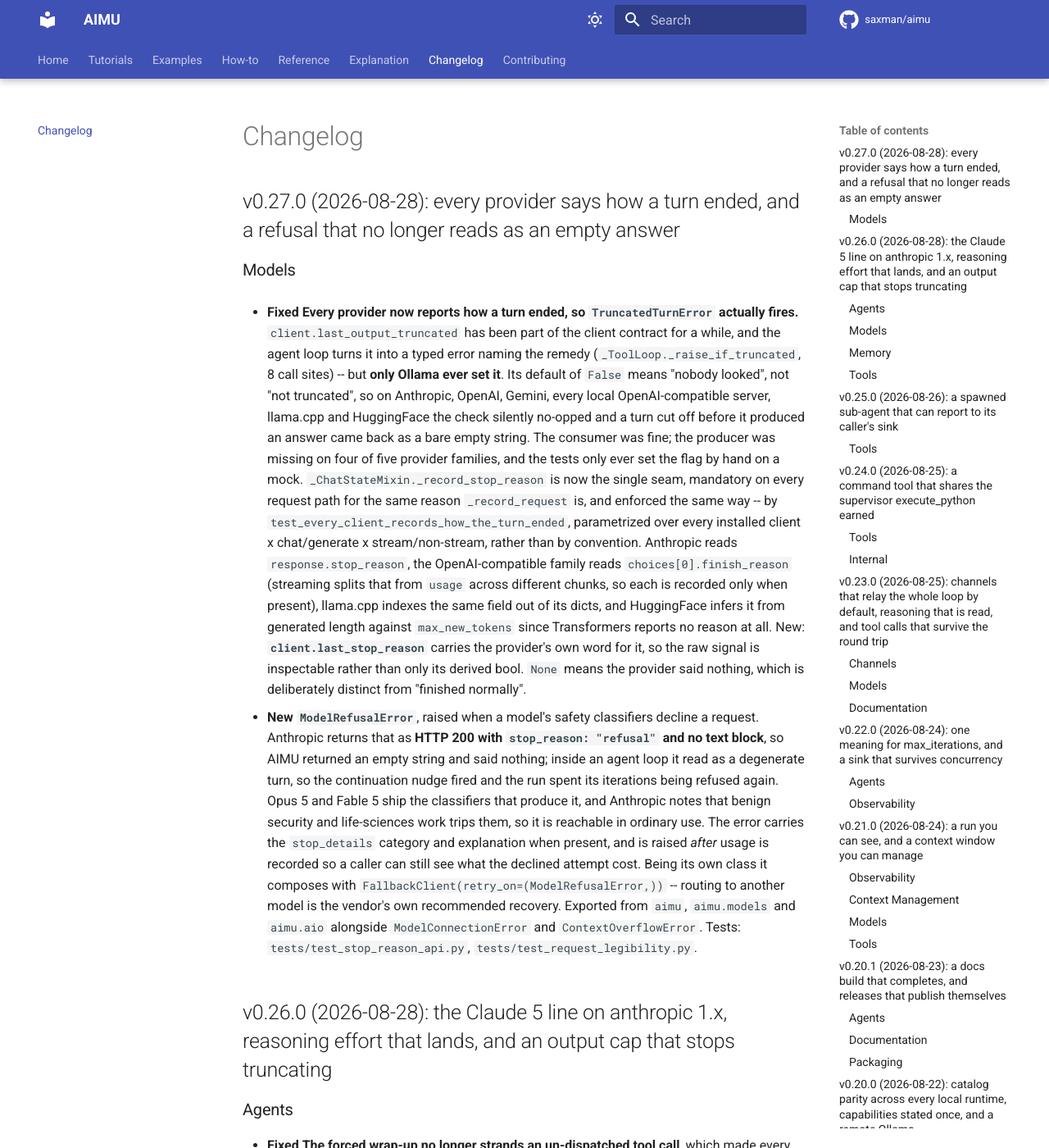
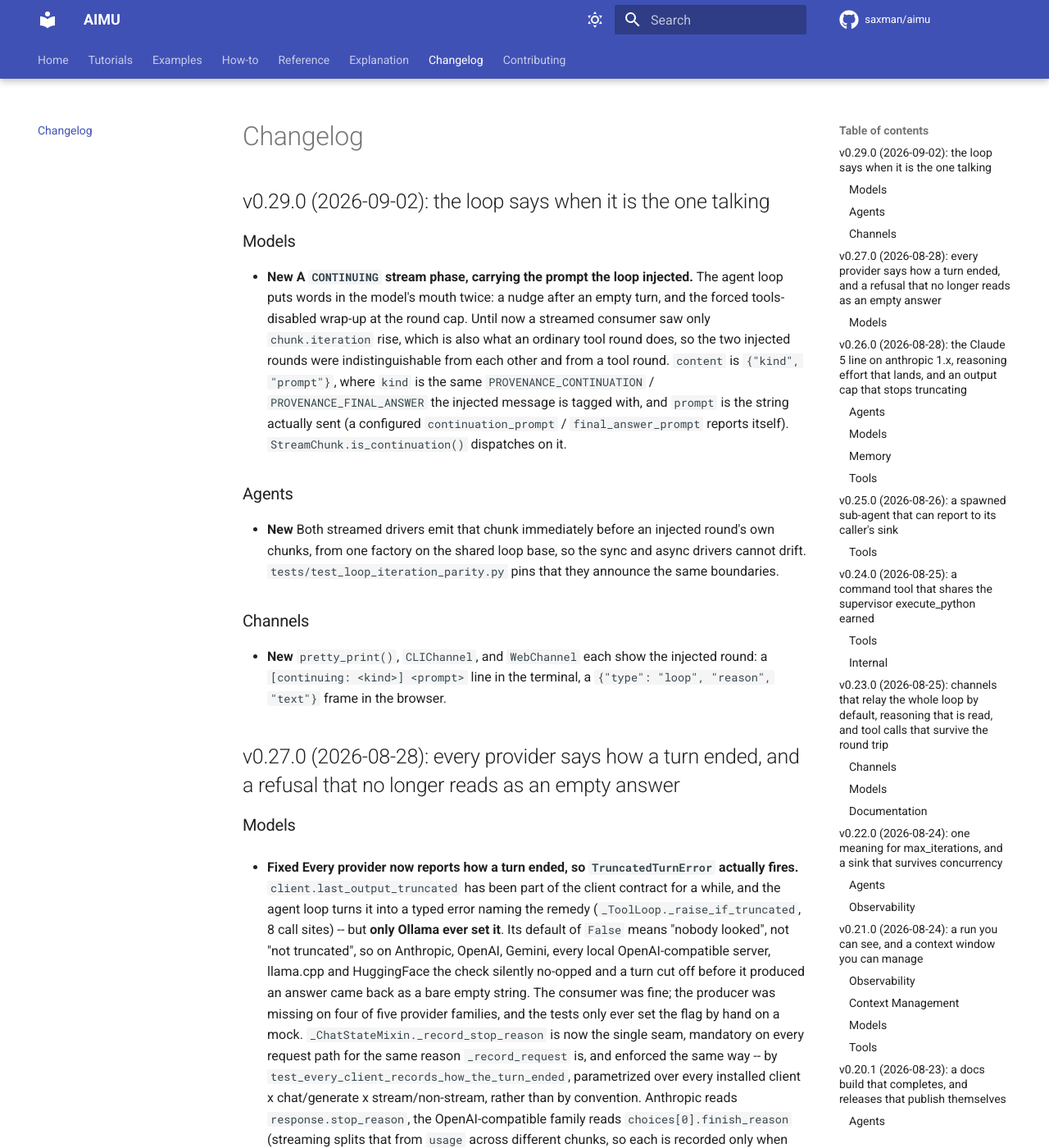
Before and after one commit to saxman/aimu, an MkDocs documentation site: the page built from docs/changelog.md, in a window 1280 px wide and 1400 px high. Shown: the whole window at 82% size. Built offline with MkDocs 1.6.1 and Material for MkDocs 9.7.7, drawn with Linux system fonts in a browser that asks for light colours; comment, search, counter and statistics services are not loaded.

Commit message:
docs(release): v0.29.0, the loop says when it is the one talking

```diff
--- a/CHANGELOG.md
+++ b/CHANGELOG.md
@@ -1,4 +1,29 @@
 # Changelog
+
+## v0.29.0 (2026-09-02): the loop says when it is the one talking
+
+### Models
+
+- **New** **A `CONTINUING` stream phase, carrying the prompt the loop injected.** The agent loop
+  puts words in the model's mouth twice: a nudge after an empty turn, and the forced tools-disabled
+  wrap-up at the round cap. Until now a streamed consumer saw only `chunk.iteration` rise, which is
+  also what an ordinary tool round does, so the two injected rounds were indistinguishable from each
+  other and from a tool round. `content` is `{"kind", "prompt"}`, where `kind` is the same
+  `PROVENANCE_CONTINUATION` / `PROVENANCE_FINAL_ANSWER` the injected message is tagged with, and
+  `prompt` is the string actually sent (a configured `continuation_prompt` / `final_answer_prompt`
+  reports itself). `StreamChunk.is_continuation()` dispatches on it.
+
+### Agents
+
+- **New** Both streamed drivers emit that chunk immediately before an injected round's own chunks,
+  from one factory on the shared loop base, so the sync and async drivers cannot drift.
+  `tests/test_loop_iteration_parity.py` pins that they announce the same boundaries.
+
+### Channels
+
+- **New** `pretty_print()`, `CLIChannel`, and `WebChannel` each show the injected round: a
+  `[continuing: <kind>] <prompt>` line in the terminal, a `{"type": "loop", "reason", "text"}` frame in
+  the browser.
 
 ## v0.27.0 (2026-08-28): every provider says how a turn ended, and a refusal that no longer reads as an empty answer
 
--- a/pyproject.toml
+++ b/pyproject.toml
@@ -1,6 +1,6 @@
 [project]
 name = "aimu"
-version = "0.27.0"
+version = "0.29.0"
 description = "AI Modeling Utilities: A comprehensive generative AI framework that makes it easy to understand what AI models and systems are capable of, and to learn how they work while you use them."
 readme = "README.md"
 requires-python = ">=3.11"
```
Also changed, not shown: docs/explanation/streamchunk-model.md (+4 -0 lines), docs/reference/stream-phases.md (+2 -1 lines).
